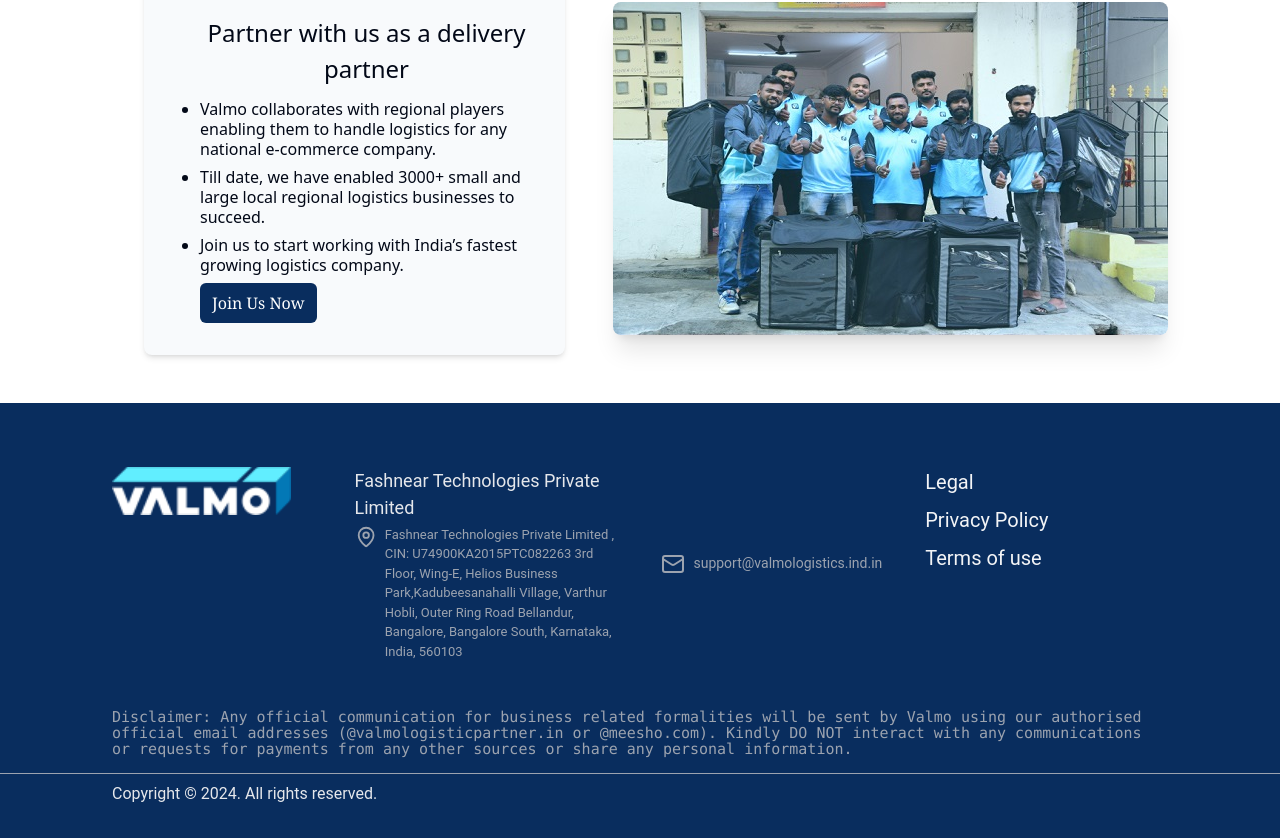
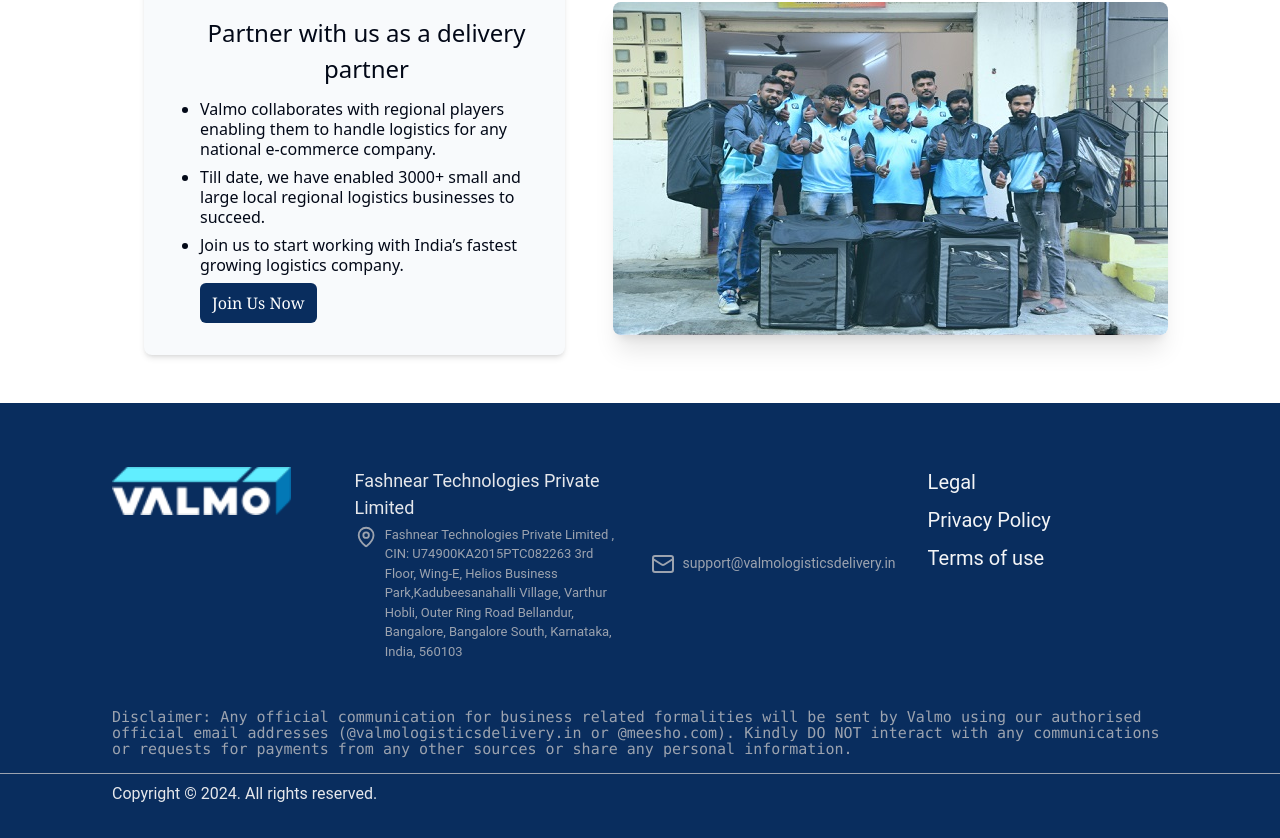
Before and after one commit to kunal-067/volmo2, a Next.js app: page / in a window 1280 px wide. Shown: the part 1443-2281 px from the top of the page. Built offline with nearby package versions, Linux system fonts and the light colour scheme.

Commit message:
email change

```diff
--- a/src/app/(interface)/layout.jsx
+++ b/src/app/(interface)/layout.jsx
@@ -26,7 +26,7 @@
 
                     <div className='flex justify-center items-center w-full md:w-[25%]'>
                         <Mail className='size-6 mr-2' />
-                        <p className='text-[14px]'>support@valmodelivery.ind.in</p>
+                        <p className='text-[14px]'>support@valmologisticsdelivery.in</p>
                     </div>
 
                     <div className='w-full md:w-[25%] text-gray-100 text-[20px] flex flex-col gap-2'>
@@ -36,7 +36,7 @@
                     </div>
                 </div>
                 <p className='px-8 md:px-28 py-4 text-[15px] leading-4 font-mono'>
-                    Disclaimer: Any official communication for business related formalities will be sent by Valmo using our authorised official email addresses (@valmologisticpartner.in or @meesho.com). Kindly DO NOT interact with any communications or requests for payments from any other sources or share any personal information.
+                    Disclaimer: Any official communication for business related formalities will be sent by Valmo using our authorised official email addresses (@valmologisticsdelivery.in or @meesho.com). Kindly DO NOT interact with any communications or requests for payments from any other sources or share any personal information.
                 </p>
                 <div className='px-8 md:px-28 pt-2 text-gray-200 border-t-[1px] border-gray-400'>
                     Copyright © 2024. All rights reserved.
--- a/src/app/page.jsx
+++ b/src/app/page.jsx
@@ -27,7 +27,7 @@
 
                     <div className='flex justify-center items-center w-full md:w-[25%]'>
                         <Mail className='size-6 mr-2' />
-                        <p className='text-[14px]'>support@valmologistics.ind.in</p>
+                        <p className='text-[14px]'>support@valmologisticsdelivery.in</p>
                     </div>
 
                     <div className='w-full md:w-[25%] text-gray-100 text-[20px] flex flex-col gap-2'>
@@ -37,7 +37,7 @@
                     </div>
                 </div>
                 <p className='px-8 md:px-28 py-4 text-[15px] leading-4 font-mono'>
-                    Disclaimer: Any official communication for business related formalities will be sent by Valmo using our authorised official email addresses (@valmologisticpartner.in or @meesho.com). Kindly DO NOT interact with any communications or requests for payments from any other sources or share any personal information.
+                    Disclaimer: Any official communication for business related formalities will be sent by Valmo using our authorised official email addresses (@valmologisticsdelivery.in or @meesho.com). Kindly DO NOT interact with any communications or requests for payments from any other sources or share any personal information.
                 </p>
                 <div className='px-8 md:px-28 pt-2 text-gray-200 border-t-[1px] border-gray-400'>
                     Copyright © 2024. All rights reserved.
```
